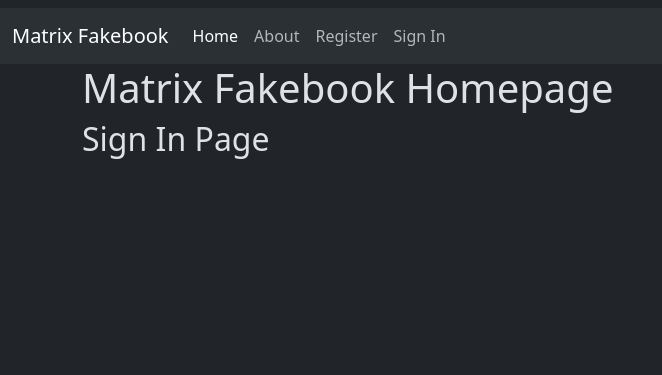
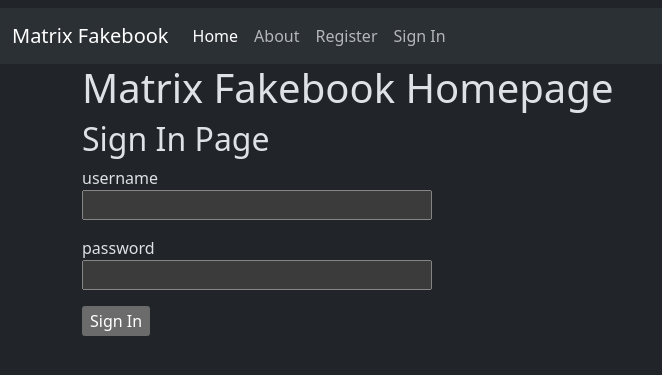
Before and after one commit to geanu02/matrix-fakebook, a Flask app: page /auth/signin in a window 1280 px wide. Shown: the top 375 px of the page, without its empty margins (0-662 px from the left). Run offline with Flask 3, Linux system fonts and the light colour scheme.

Commit message:
Afternoon commit

```diff
--- a/app/blueprints/auth/routes.py
+++ b/app/blueprints/auth/routes.py
@@ -4,7 +4,7 @@ from app.models import User
 from app import db
 
 from . import bp
-from app.forms import RegisterForm
+from app.forms import RegisterForm, SigninForm
 
 @bp.route('/register', methods=['GET', 'POST'])
 def register():
@@ -17,21 +17,30 @@ def register():
             u = User(username=username,email=form.email.data)
             u.password = u.hash_password(form.password.data)
             u.commit()
-            flash(f"Request for {username}: {email} successfully registered!")
+            flash(f"Request for {username}: {email} successfully registered!", "success")
             return redirect(url_for("main.home"))
         if user_check:
-            flash(f"{username} already taken. Try again.")
+            flash(f"{username} already taken. Try again.", "warning")
         else:
-            flash(f"{form.email.data} already taken. Try again.")
+            flash(f"{form.email.data} already taken. Try again.", "warning")
     return render_template(
         'register.jinja',
         title="Matrix Fakebook: Register Page",
         form=form
     )
 
-@bp.route('/signin')
+@bp.route('/signin', methods=['GET', 'POST'])
 def signin():
+    form = SigninForm()
+    if form.validate_on_submit():
+        user = User.query.filter_by(form.username.data).first()
+        if user and user.check_password(form.password.data):
+            flash(f"{form.username.data} signed in.", "success")
+            return redirect(url_for('main.home'))
+        else:
+            print(f"{form.username.data} does not exist or incorrect password.", "warning")
     return render_template(
         'signin.jinja',
-        title="Matrix Fakebook: Signin Page"
+        title="Matrix Fakebook: Signin Page",
+        form=form
     )
--- a/app/forms.py
+++ b/app/forms.py
@@ -1,9 +1,16 @@
 from flask_wtf import FlaskForm
 from wtforms import StringField, PasswordField, SubmitField
 from wtforms.validators import DataRequired, Email
+
 
 class RegisterForm(FlaskForm):
     username = StringField('username', validators=[DataRequired()])
     email = StringField('email', validators=[DataRequired(), Email()])
     password = PasswordField('password', validators=[DataRequired()])
     submit = SubmitField('Register')
+
+
+class SigninForm(FlaskForm):
+    username = StringField('username', validators=[DataRequired()])
+    password = PasswordField('password', validators=[DataRequired()])
+    submit = SubmitField('Sign In')
--- a/app/templates/base.jinja
+++ b/app/templates/base.jinja
@@ -22,11 +22,11 @@
 
     <div class="container">
 
-        {% with messages = get_flashed_messages() %}
+        {% with messages = get_flashed_messages(with_categories=true) %}
         {% if messages %}
-        <ul>
-        {% for msg in messages %}
-        <li class="alert alert-warning alert-dismissible fade show li_item" role="alert">{{ msg }}<button type="button" class="btn-close" data-bs-dismiss="alert" aria-label="Close"></button>
+        <ul class="mt-2">
+        {% for category, msg in messages %}
+        <li class="alert alert-{{ category }} alert-dismissible fade show li_item" role="alert">{{ msg }}<button type="button" class="btn-close" data-bs-dismiss="alert" aria-label="Close"></button>
         </li>
         {% endfor %}
         </ul>
--- a/app/templates/signin.jinja
+++ b/app/templates/signin.jinja
@@ -2,6 +2,23 @@
 
 {% block content%}
 
-<h2>Sign In Page</h2>
+<form action="" method="POST" novalidate>
+
+    <h2>Sign In Page</h2>
+    {{ form.hidden_tag() }}
+    <p>
+        {{ form.username.label }}<br>
+        {{ form.username(size=32) }}
+    </p>
+    <p>
+        {{ form.password.label }}<br>
+        {{ form.password(size=32) }}
+        {% for error in form.password.errors %}
+            <span class="err-msg">{{ error }}</span>
+        {% endfor %}
+    </p>
+    <p>{{ form.submit() }}</p>
+
+</form>
 
 {% endblock %}
--- a/requirements.txt
+++ b/requirements.txt
@@ -4,6 +4,7 @@ click==8.1.3
 dnspython==2.3.0
 email-validator==2.0.0.post2
 Flask==2.3.2
+Flask-Login==0.6.2
 Flask-Migrate==4.0.4
 Flask-SQLAlchemy==3.0.3
 Flask-WTF==1.1.1
```
